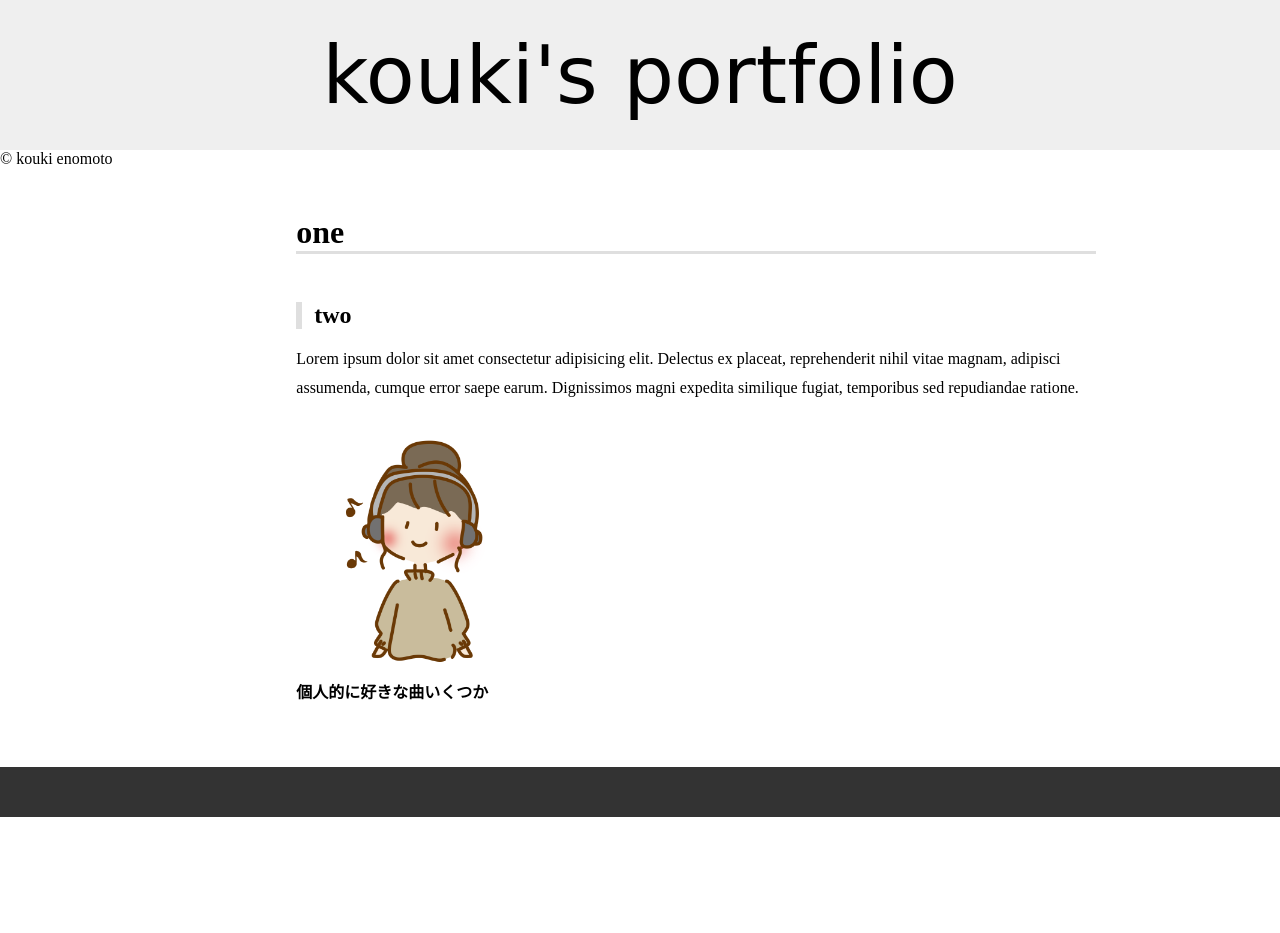
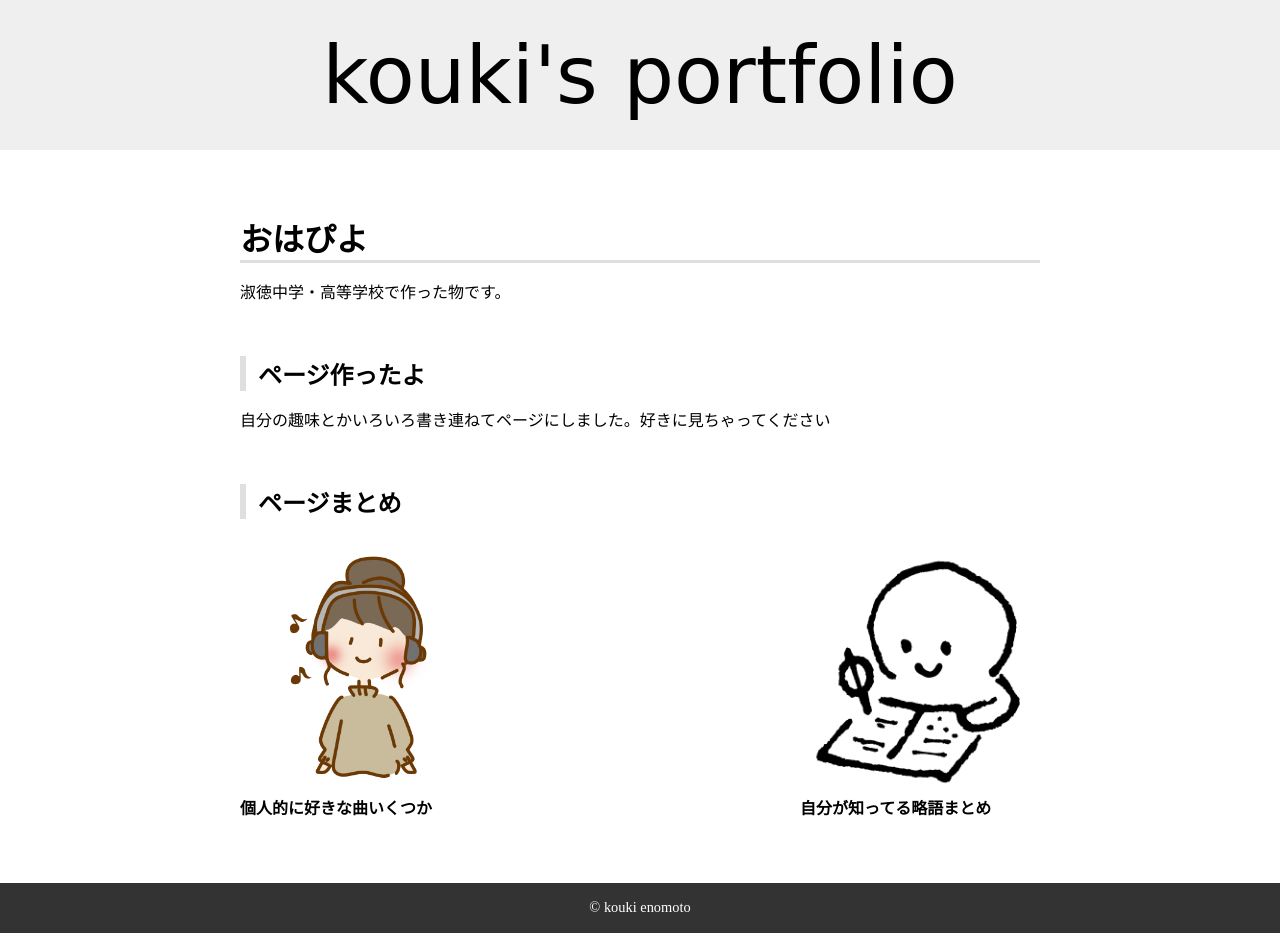
Before and after one commit to 07miroku/portfolio, a plain HTML site: page index.html in a window 1280 px wide. Before the commit the page ends 817 px from the top, so only its background shows below. Drawn offline with Linux system fonts and the light colour scheme; some packages are replaced by stand-ins of ours; a web font is replaced by a local one.

Commit message:
Add files via upload

```diff
--- a/index.html
+++ b/index.html
@@ -16,17 +16,24 @@
     kouki's portfolio
 </header>
 <main>
-    <h1>one</h1>
-    <h2>two</h2>
-    <p>Lorem ipsum dolor sit amet consectetur adipisicing elit. Delectus ex placeat, reprehenderit nihil vitae magnam, adipisci assumenda, cumque error saepe earum. Dignissimos magni expedita similique fugiat, temporibus sed repudiandae ratione.</p>
+    <h1>おはぴよ</h1>
+    <p>淑徳中学・高等学校で作った物です。</p>
+    <h2>ページ作ったよ</h2>
+    <p>自分の趣味とかいろいろ書き連ねてページにしました。好きに見ちゃってください</p>
+
+    <h2>ページまとめ</h2>
     <div class="card-wrapper">
         <a href="recommend.html" class="card">
             <img src="image/enjoy music.png" alt="">
             <div class="title">個人的に好きな曲いくつか</div>
         </a>
+        <a href="words.html" class="card">
+            <img src="image/study.png" alt="">
+            <div class="title">自分が知ってる略語まとめ</div>
+        </a>
     </div>
 </main>
-<footer></footer>
+<footer>
     &copy; kouki enomoto
 </footer>
 </body>
```
Also changed, not shown: image/study.png (added).
